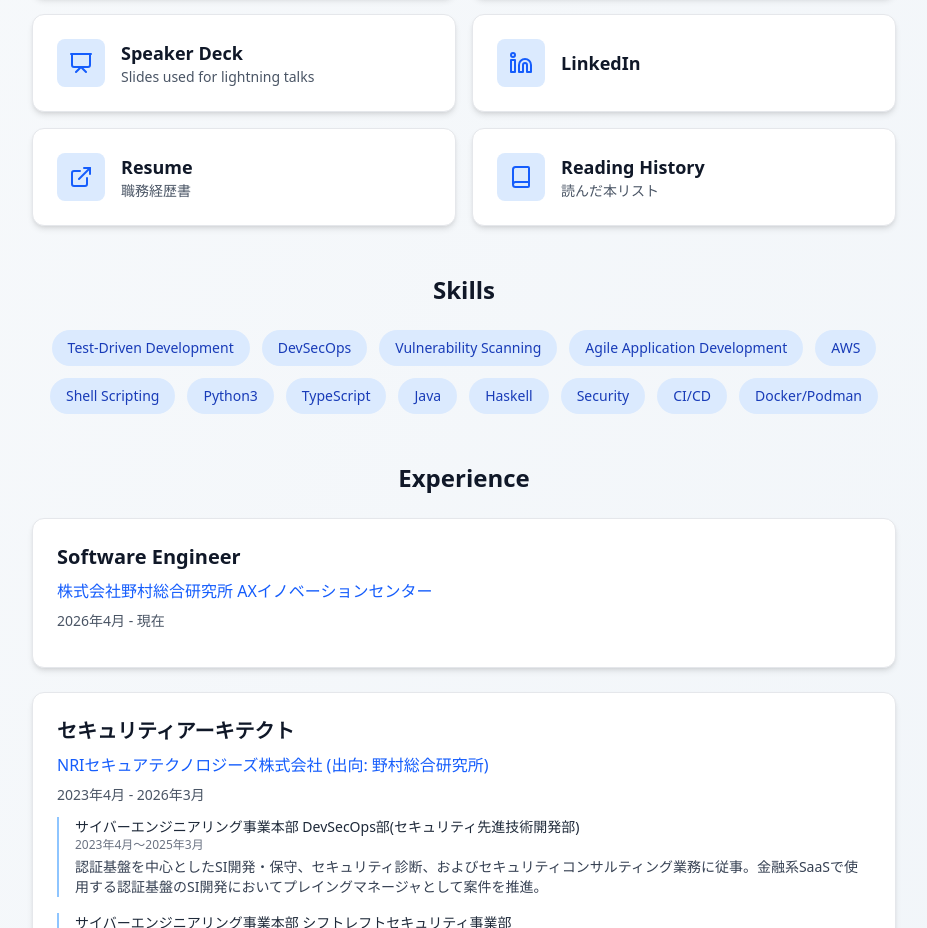
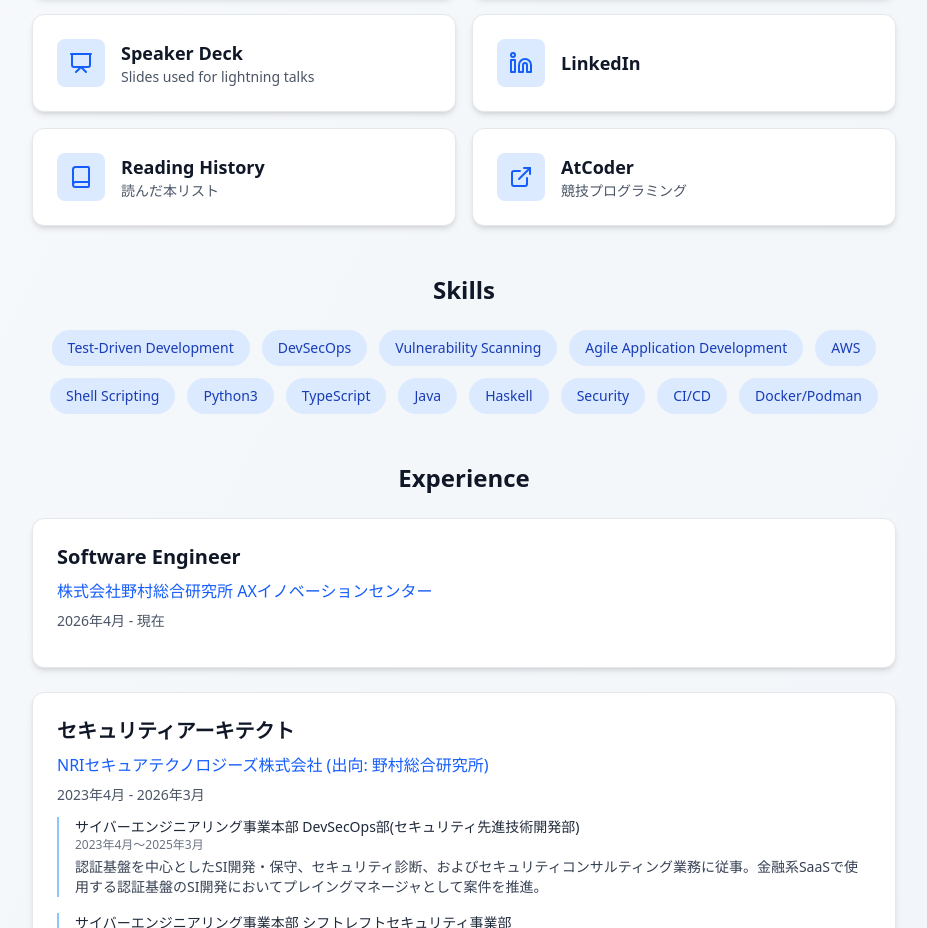
Before and after one commit to RyosukeDTomita/MyActivity, a Next.js app: page /MyActivity/ in a window 1280 px wide. Shown: the part 1120-2048 px from the top of the page, without its empty margins (176-1103 px from the left). Built offline with nearby package versions, Linux system fonts and the light colour scheme.

Commit message:
feat: add Atcoder linke

```diff
--- a/src/data/profileData.ts
+++ b/src/data/profileData.ts
@@ -34,14 +34,14 @@
       icon: Linkedin
     },
     {
-      name: "Resume",
-      url: "https://gist.github.com/RyosukeDTomita/c81a075afb87453885b0910272448ab9",
-      icon: ExternalLink
-    },
-    {
       name: "Reading History",
       url: "https://ryosukedtomita.github.io/myblog/posts/book/index.html",
       icon: Book
+    },
+    {
+      name: "AtCoder",
+      url: "https://atcoder.jp/users/HathawayNoa",
+      icon: ExternalLink
     }
   ],
   skills: [
--- a/src/translations/translations.ts
+++ b/src/translations/translations.ts
@@ -30,12 +30,12 @@
             description: ""
           },
           {
-            name: "Resume",
-            description: "Career history(職務経歴書)"
+            name: "Reading History",
+            description: "List of books I have read"
           },
           {
-            name: "Reading History",
-            description: "List of books I have read"
+            name: "AtCoder",
+            description: "Competitive programming"
           }
         ]
       },
@@ -122,12 +122,12 @@
             description: ""
           },
           {
-            name: "Resume",
-            description: "職務経歴書"
+            name: "Reading History",
+            description: "読んだ本リスト"
           },
           {
-            name: "Reading History",
-            description: "読んだ本リスト"
+            name: "AtCoder",
+            description: "競技プログラミング"
           }
         ]
       },
```
